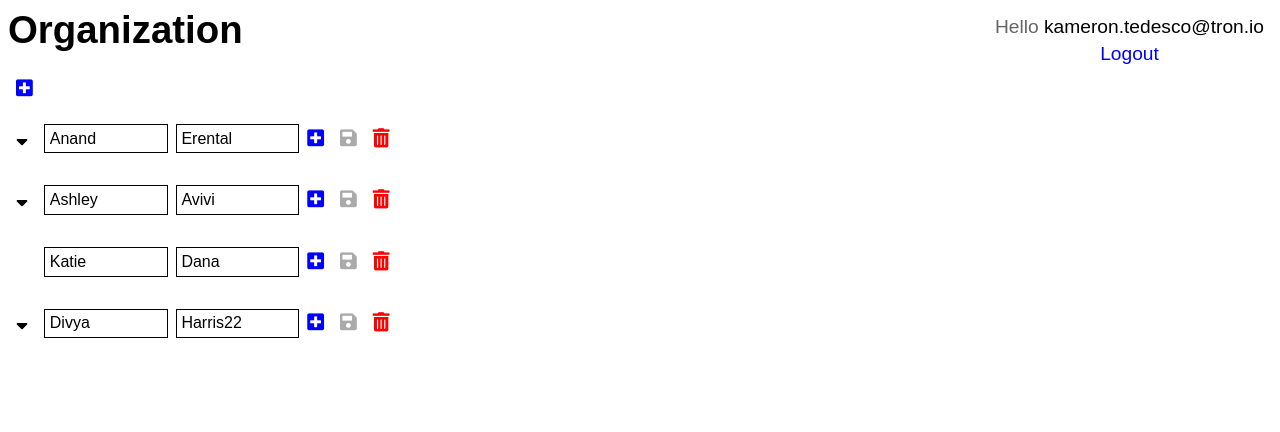
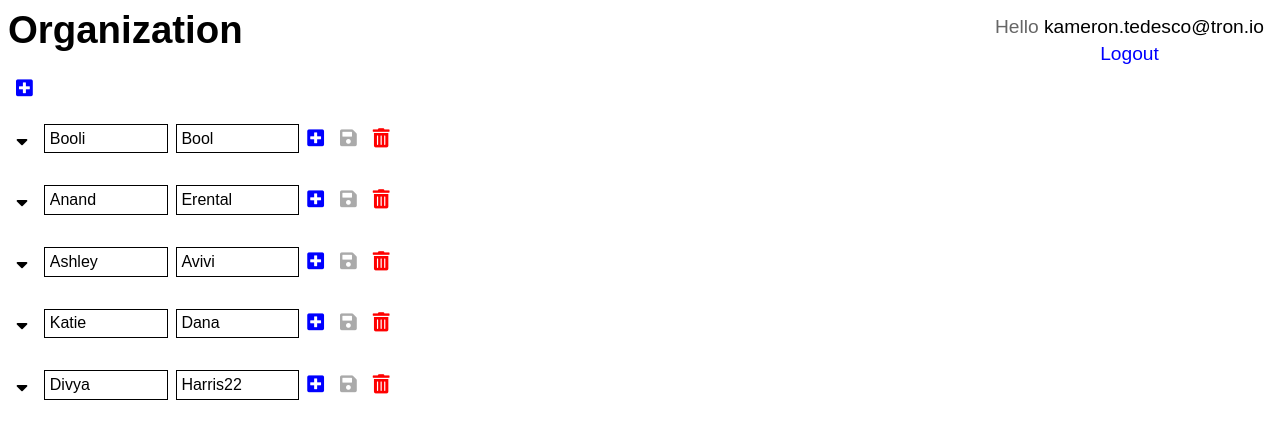
Before and after one commit to x700700/boom, a React app: page / in a window 1280 px wide. Both pictures are taken after a click on the input "Login". Shown: the top 432 px of the page. Built offline with nearby package versions, Linux system fonts and the light colour scheme.

Commit message:
tree expand/collapse transition

```diff
--- a/src/pages/Emp.js
+++ b/src/pages/Emp.js
@@ -1,19 +1,27 @@
 import React from "react";
 import EmpDetails from "./EmpDetails";
+import org from '../utils/org';
 
 const Emp = (props) => {
     const { level = 0, emp } = props;
     const styleEmp = {
         marginLeft: `${level * 2}rem`,
     };
+    const styleEmpsBox = {
+        maxHeight: emp.expand ? `${org.getSize(emp.emps) * 4}rem` : '0',
+    };
     return (
-        <div>
+        <div className="emp-node">
             <div style={styleEmp}>
                 <EmpDetails {...props} />
             </div>
-            {emp.expand && emp.emps.length > 0 && emp.emps.map(x => (
-                <Emp {...props} key={x.id} emp={x} level={level + 1} />
-            ))}
+            {emp.emps.length > 0 &&
+            <div className="emp-emps-box" style={styleEmpsBox}>
+                {emp.emps.map(x => (
+                    <Emp {...props} key={x.id} emp={x} level={level + 1} />
+                ))}
+            </div>
+            }
         </div>
     );
 };
--- a/src/styles.css
+++ b/src/styles.css
@@ -56,3 +56,11 @@
     margin: .5rem;
     color: red;
 }
+
+
+.emp-node .emp-emps-box {
+    height: fit-content;
+    overflow: hidden;
+    max-height: 0;
+    transition: max-height .25s ease-in-out;
+}
--- a/src/utils/api.js
+++ b/src/utils/api.js
@@ -29,6 +29,6 @@
 
 const PAGE_SIZE = 5;
 export const getUsersPage = async (page) => {
-    await sleep(2000);
+    await sleep(10);
     return mock.users.slice((page - 1) * PAGE_SIZE, (page - 1) * PAGE_SIZE + PAGE_SIZE);
 };
```
